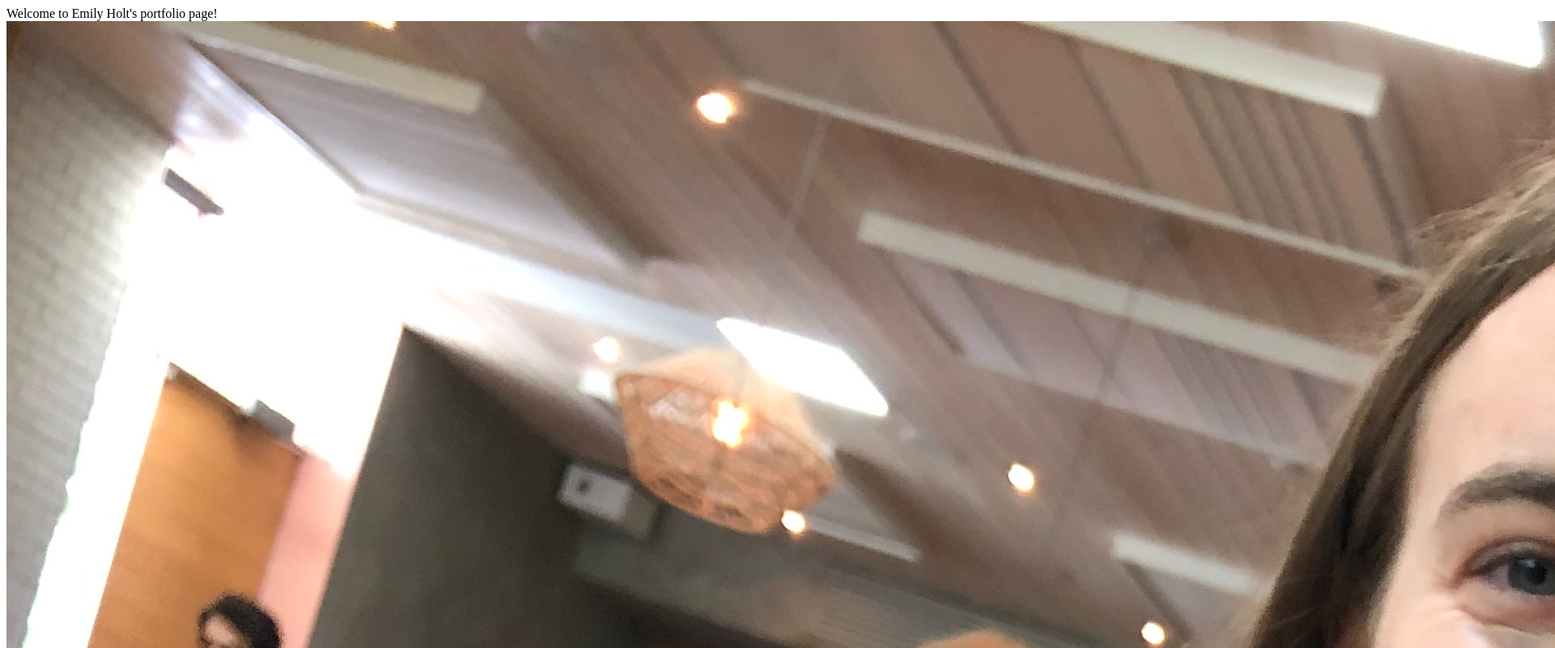
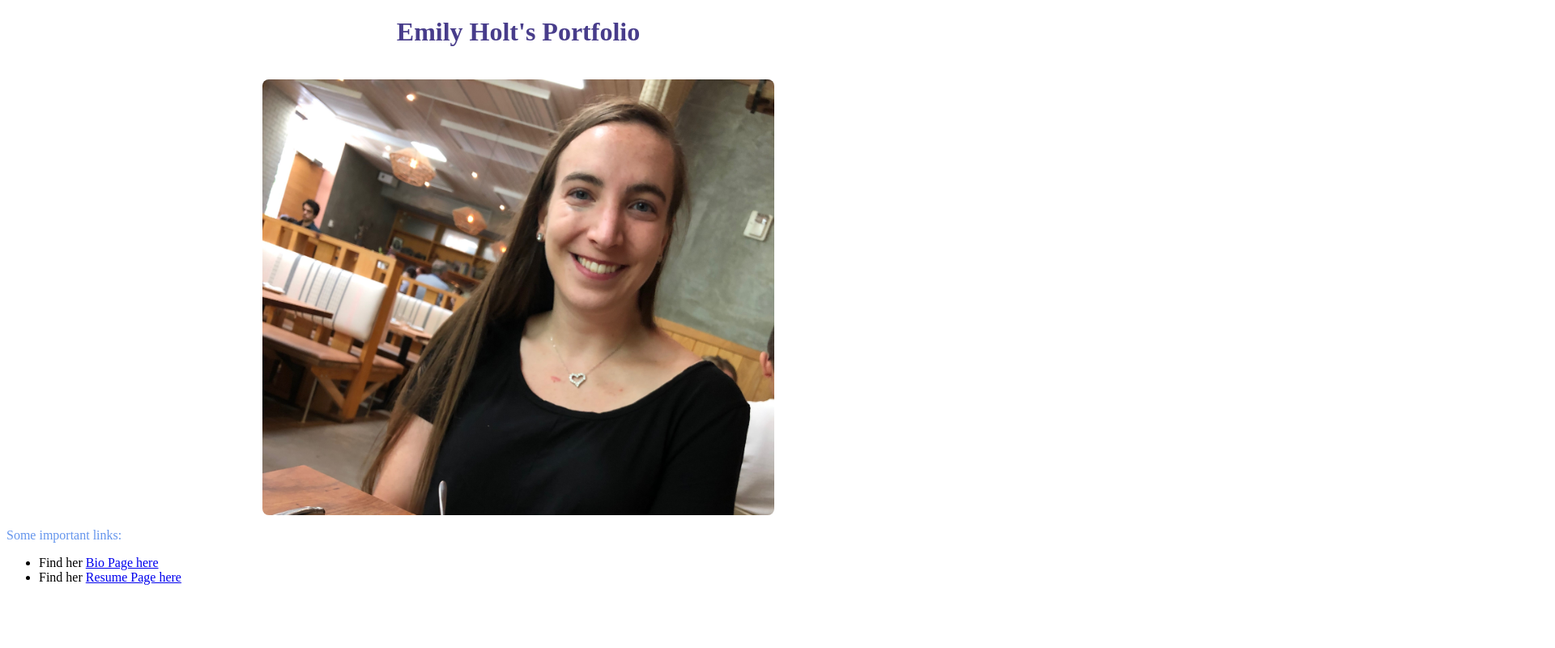
Before and after one commit to emilyholt/emilyholt.github.io, a plain HTML site: page index.html in a window 1280 px wide. Shown: the top 800 px of the page at 81% size, 1920 px wide, since content can reach past the window. Drawn offline with Linux system fonts and the light colour scheme.

Commit message:
Adding initial css & classes/ids to html tags

```diff
--- a/index.html
+++ b/index.html
@@ -12,14 +12,15 @@ A link to your short biography
 
 <head>
   <title>Emily's Portfolio</title>
-  <link rel="stylesheet" href="style.css"/>
+  <link rel="stylesheet" href="styles.css"/>
   <meta charset="utf-8" />
 </head>
 
 <body>
-	<h#> Welcome to Emily Holt's portfolio page! </h#>
+	<h1> Emily Holt's Portfolio </h1>
+	<br>
 	<img src="./emily.jpeg"/>
-	<p>
+	<p id='link_section'>
 		Some important links:
 		<ul>
 			<li> Find her <a href="./bio.html">Bio Page here</a> </li>
--- /dev/null
+++ b/styles.css
@@ -0,0 +1,26 @@
+h1 {
+  color: darkslateblue;
+  text-align: center;
+}
+
+h2 {
+  color: navy;
+}
+
+h3 {
+  color: midnightblue;
+  text-align: center;
+}
+
+img {
+  max-width: 50%;
+  height: auto;
+  border-radius: 8px;
+  display: block;
+  margin-left: auto;
+  margin-right: auto;
+}
+
+#link_section {
+  color: cornflowerblue;
+}
```
Also changed, not shown: bio.html (+5 -4 lines), resume.html (+6 -3 lines).
